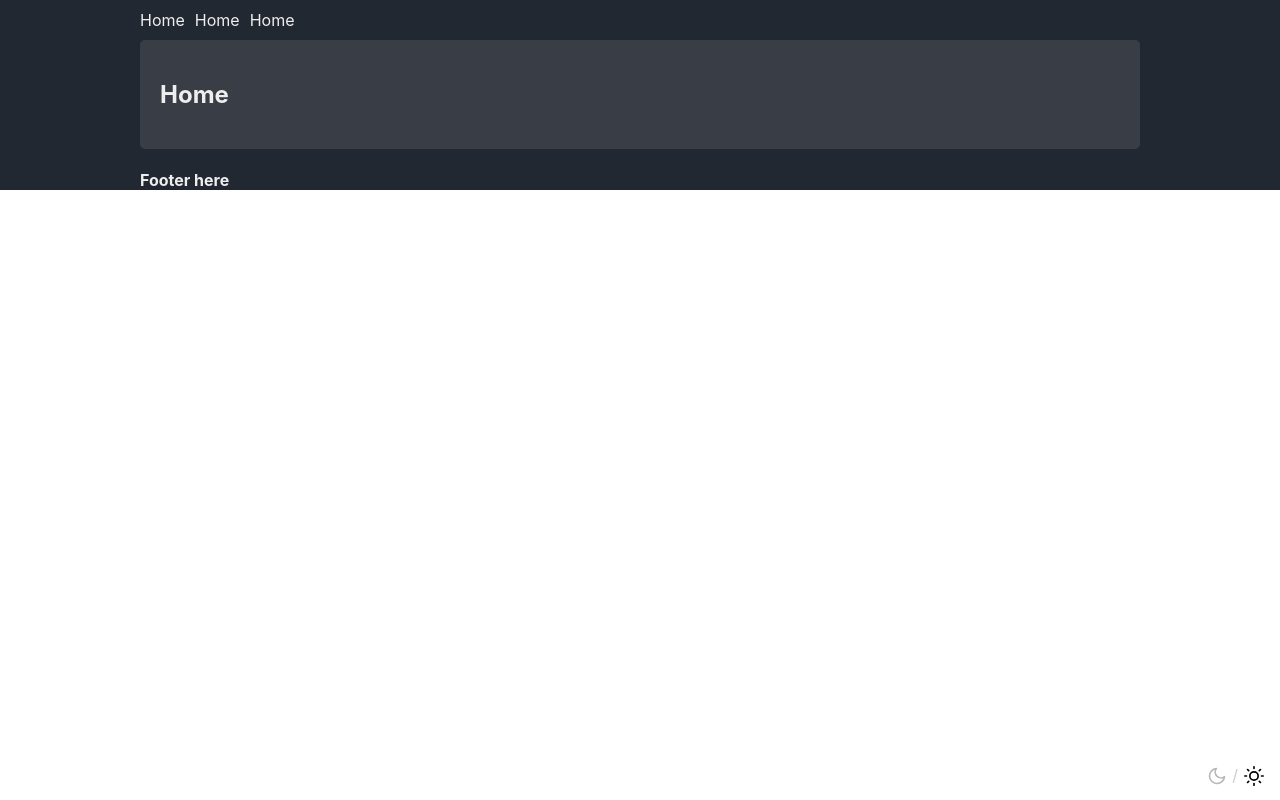
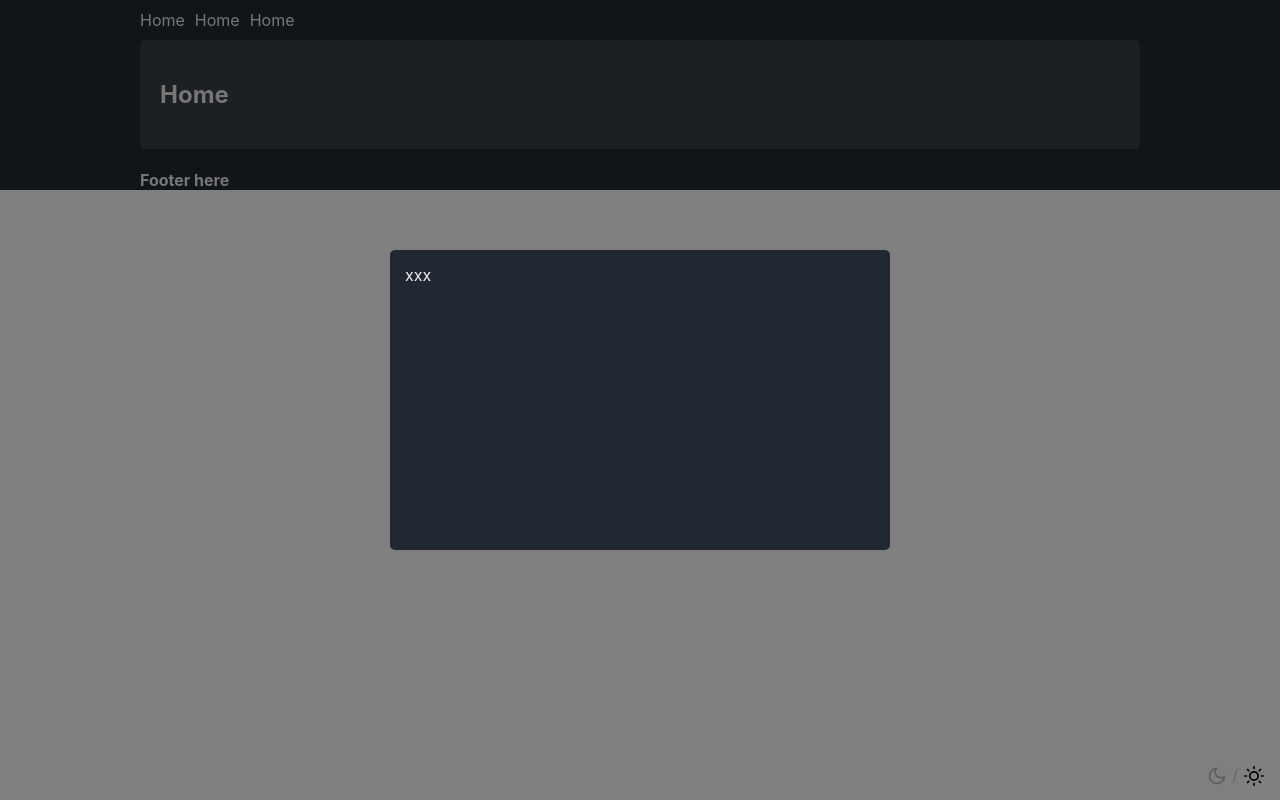
Before and after one commit to hnxvc/dapp-simple, a React (Create React App) app: page / in a window 1280 px wide. Built offline with nearby package versions, Linux system fonts and the light colour scheme.

Commit message:
Add modal

```diff
--- a/src/App.js
+++ b/src/App.js
@@ -6,6 +6,7 @@ import { Router } from '@reach/router'
 import './App.css'
 import styled from 'styled-components'
 import CustomThemeProvider from './contexts/CustomThemeProvider'
+import ModalProvider from './contexts/ModalProvider'
 
 function App() {
   return (
@@ -22,7 +23,9 @@ function App() {
 const WrapApp = () => {
   return (
     <CustomThemeProvider>
-      <App />
+      <ModalProvider>
+        <App />
+      </ModalProvider>
     </CustomThemeProvider>
   )
 }
--- /dev/null
+++ b/src/contexts/ModalProvider/ModalProvider.jsx
@@ -0,0 +1,92 @@
+import React, { createContext, useState, useEffect, useCallback } from 'react'
+import styled from 'styled-components'
+
+export const ModalContext = createContext({
+  onPresent: () => {},
+  onDismiss: () => {}
+})
+
+function ModalProvider({ children }) {
+
+  const [showModal, setShowModal] = useState(true)
+  const [modalContent, setModalContent] = useState('')
+
+  const handlePresent = (modalContent) => {
+    setShowModal(true)
+    setModalContent(modalContent)
+  }
+
+  const handleDisMiss = useCallback(() => {
+    setShowModal(false)
+    setModalContent(null)
+  }, [setShowModal, setModalContent])
+
+  const handleEscape = useCallback((e) => {
+    if (e.code === 'Escape') {
+      handleDisMiss()
+    }
+  }, [handleDisMiss])
+
+  useEffect(() => {
+    if (showModal) {
+      window.addEventListener('keyup',handleEscape)
+    } else {
+      window.removeEventListener('keyup', handleEscape)
+    }
+  }, [handleEscape, showModal])
+
+  return (
+    <ModalContext.Provider
+      value={{
+        onPresent: handlePresent,
+        onDismiss: handleDisMiss
+      }}
+    >
+      {children}
+      {
+        showModal && <StyledWrapModal>
+          <StyledBackground onClick={handleDisMiss} />
+          <StyledModal>
+            {modalContent} xxx
+          </StyledModal>
+        </StyledWrapModal>
+      }
+
+    </ModalContext.Provider>
+  )
+}
+
+const StyledWrapModal = styled.div`
+  position: fixed;
+  top: 0;
+  width: 100%;
+  left: 0;
+  height: 100%;
+  display: flex;
+  align-items: center;
+  z-index: 4;
+`
+
+const StyledBackground = styled.div`
+  position: absolute;
+  top: 0;
+  left: 0;
+  width: 100%;
+  height: 100%;
+  background: rgba(0, 0, 0, 0.5);
+  cursor: pointer;
+`
+
+const StyledModal = styled.div`
+  max-width: 500px;
+  width: 500px;
+  min-height: 300px;
+  border-radius: ${(props) => props.theme.radius}px;
+  background: ${(props) => props.theme.bgColor};
+  color: ${(props) => props.theme.textColor};
+  margin: 0 auto;
+  z-index: 3;
+  padding: 15px;
+`
+
+export default ModalProvider
--- /dev/null
+++ b/src/contexts/ModalProvider/index.js
@@ -0,0 +1 @@
+export { default, ModalContext} from './ModalProvider'
--- a/src/views/Home/Home.jsx
+++ b/src/views/Home/Home.jsx
@@ -1,11 +1,8 @@
-import React, { useContext } from 'react'
-import { ThemeContext } from 'styled-components'
+import React from 'react'
 import Section from '../../components/Layout/Section'
 import Container from '../../components/Layout/Container'
 
 function Home() {
-  const themeContext = useContext(ThemeContext)
-  console.log(themeContext)
   return (
     <Container>
       <Section>
```
